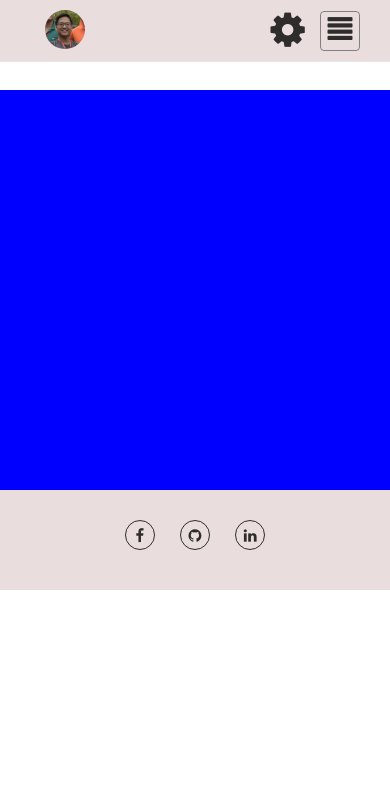
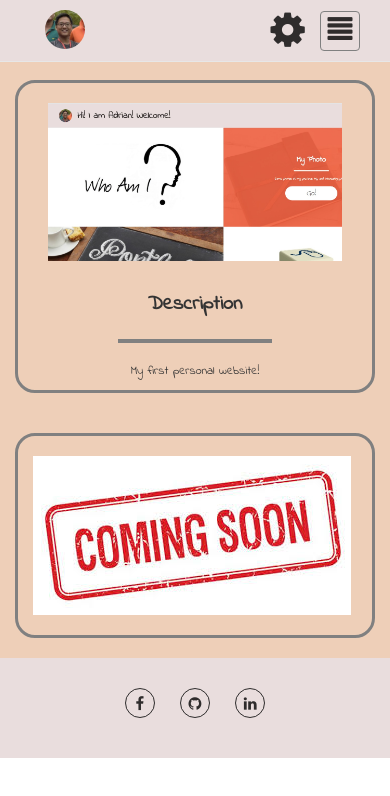
Before and after one commit to LCYAD/LCYAD.github.io, a plain HTML site: page portfolio.html in a window 390 px wide. Drawn offline with nearby package versions, Linux system fonts and the light colour scheme; a web font is replaced by a local one.

Commit message:
last commit before present

```diff
--- a/css/aboutme.css
+++ b/css/aboutme.css
@@ -53,7 +53,7 @@
         width: 250px;
     }
 
-    .about_main{
+    #top_main{
         margin-top: 60px;
     }
 
--- /dev/null
+++ b/css/contact.css
@@ -0,0 +1,34 @@
+#contact-top{
+    margin: 90px 0px 0px 0px;
+    background-color: rgba(196, 191, 255, 0.3);
+}
+
+.contact-title{
+    margin: 30px 0px;
+    font-weight: 700;
+}
+
+.contact-desc{
+    margin: 30px 0px 30px 30px;
+    word-wrap: pre-wrap
+}
+
+.contact-desc-border{
+    border: 2px solid grey;
+    border-radius: 10px;
+}
+
+@media screen and (max-width: 768px){
+    #contact-top{
+        margin: 60px 0px 0px 0px;
+    }
+
+    .portfolio-holder-box hr{
+        width: 150px;
+    }
+
+    #portfolio-top{
+        margin: 60px 0px 0px 0px;
+    }
+
+}
--- a/css/main.css
+++ b/css/main.css
@@ -98,7 +98,7 @@ html, body {
 }
 
 #linkbar_collapse .linkbar_col .linkbar_col_btn span{
-    font-size: 25px;
+    font-size: 23px;
     font-weight: 600;
 }
     /* End For pages except front page*/
--- /dev/null
+++ b/css/portfolio.css
@@ -0,0 +1,47 @@
+#portfolio-top{
+    margin: 90px 0px 0px 0px;
+}
+
+.portfolio-holder{
+    padding: 20px 0px;
+    background: rgba(223, 167, 124, 0.541)
+}
+
+.portfolio-holder-box{
+    border: 3px solid grey;
+    border-radius: 20px;
+    text-align: center;
+}
+
+.portfolio-holder-box img{
+    margin: 50px 0px;
+    max-width: 100%;
+}
+
+.portfolio-holder-box hr{
+    width: 250px;
+    border: 2px solid grey;
+    align-self: left;
+}
+
+.port-title{
+    margin: 30px 0px 0px 0px;
+    font-weight: 600;
+}
+
+
+@media screen and (max-width: 768px){
+    .portfolio-holder-box img{
+        margin: 20px 0px;
+        max-height: 200px;
+    }
+
+    .portfolio-holder-box hr{
+        width: 150px;
+    }
+
+    #portfolio-top{
+        margin: 60px 0px 0px 0px;
+    }
+
+}
--- a/js/main.js
+++ b/js/main.js
@@ -42,16 +42,20 @@ $(window).on('load', function(){
             'overlay-content-title': 25
         },
         'port_lg': {
-
+            'port-title': 30,
+            'port-desc': 15
         },
         'port_sm': {
-
+            'port-title': 20,
+            'port-desc': 12
         },
         'contact_lg': {
-
+            'contact-title': 30,
+            'contact-desc': 15
         },
         'contact_sm': {
-
+            'contact-title': 20,
+            'contact-desc': 12
         }
     }
     /*
@@ -233,6 +237,20 @@ $(window).on('load', function(){
                 currentFont = fontList.photo_sm;
             }
         }
+        if ($(window)[0].location.href.includes('portfolio.html')){
+            if ($(window).width() > 768) {
+                currentFont = fontList.port_lg;
+            } else{
+                currentFont = fontList.port_sm;
+            }
+        }
+        if ($(window)[0].location.href.includes('contact.html')){
+            if ($(window).width() > 768) {
+                currentFont = fontList.contact_lg;
+            } else{
+                currentFont = fontList.contact_sm;
+            }
+        }
 
         resizeFont();
     }
@@ -378,6 +396,14 @@ $(window).on('load', function(){
                 currentFont = fontList.photo_lg;
                 resizeFont();
             }
+            if (($(window)[0].location.href.includes('portfolio.html')) && (currentFont != fontList.port_lg)){
+                currentFont = fontList.port_lg;
+                resizeFont();
+            }
+            if (($(window)[0].location.href.includes('contact.html')) && (currentFont != fontList.contact_lg)){
+                currentFont = fontList.contact_lg;
+                resizeFont();
+            }
         }
 
         if ($(window).width() < 768) {
@@ -393,6 +419,14 @@ $(window).on('load', function(){
                 currentFont = fontList.photo_sm;
                 resizeFont();
             }
+            if (($(window)[0].location.href.includes('portfolio.html')) && (currentFont != fontList.port_sm)){
+                currentFont = fontList.port_sm;
+                resizeFont();
+            }
+            if (($(window)[0].location.href.includes('contact.html')) && (currentFont != fontList.contact_sm)){
+                currentFont = fontList.contact_sm;
+                resizeFont();
+            }
         }
 
     });
--- a/portfolio.html
+++ b/portfolio.html
@@ -23,7 +23,7 @@
 
 <!-- Style Sheet -->
 <link href="css/main.css" rel="stylesheet">
-<link href="css/aboutme.css" rel="stylesheet">
+<link href="css/portfolio.css" rel="stylesheet">
 <link href="https://fonts.googleapis.com/css?family=Indie+Flower" rel="stylesheet">
 <link href="https://fonts.googleapis.com/css?family=Fascinate+Inline|Pacifico" rel="stylesheet">
 <!-- JQuery and Bootstrap JS -->
@@ -121,8 +121,26 @@
 
 
 <!-- main body of the page -->
-<section> <!-- Main: coming Soon Section -->
-    <div class="container-fluid" style="width: 100%; height: 400px; background-color: blue; margin-top: 90px">
+<section class="portfolio-holder" id="portfolio-top"> <!-- Main: coming Soon Section -->
+    <div class="container-fluid">
+        <div class="col-lg-8 col-md-8 col-sm-10 col-xs-12 col-lg-offset-2 col-md-offset-2 col-sm-offset-1 portfolio-holder-box">
+            <div class="col-lg-5 col-md-5 col-md-5 col-sm-12">
+                <a href="index.html"><img src="img/Portfolio/my_web_snap.jpg" class="img-responsive"></a>
+            </div>
+            <div class="col-lg-7 col-md-7 col-md-7 col-sm-12">
+                <p class="port-title">Description</p>
+                <hr>
+                <p class="port-desc">My first personal website!</p>
+            </div>
+        </div>
+    </div>
+</section> <!-- End Main: coming Soon Section -->
+
+<section class="portfolio-holder"> <!-- Main: coming Soon Section -->
+    <div class="container-fluid">
+        <div class="col-lg-8 col-md-8 col-sm-10 col-xs-12 col-lg-offset-2 col-md-offset-2 col-sm-offset-1 portfolio-holder-box">
+            <img src="img/Portfolio/coming.jpg" class="img-responsive">
+        </div>
     </div>
 </section> <!-- End Main: coming Soon Section -->
 
```
Also changed, not shown: contact.html (+12 -3 lines), img/Portfolio/coming.jpg (added), img/Portfolio/my_web_snap.jpg (added).
